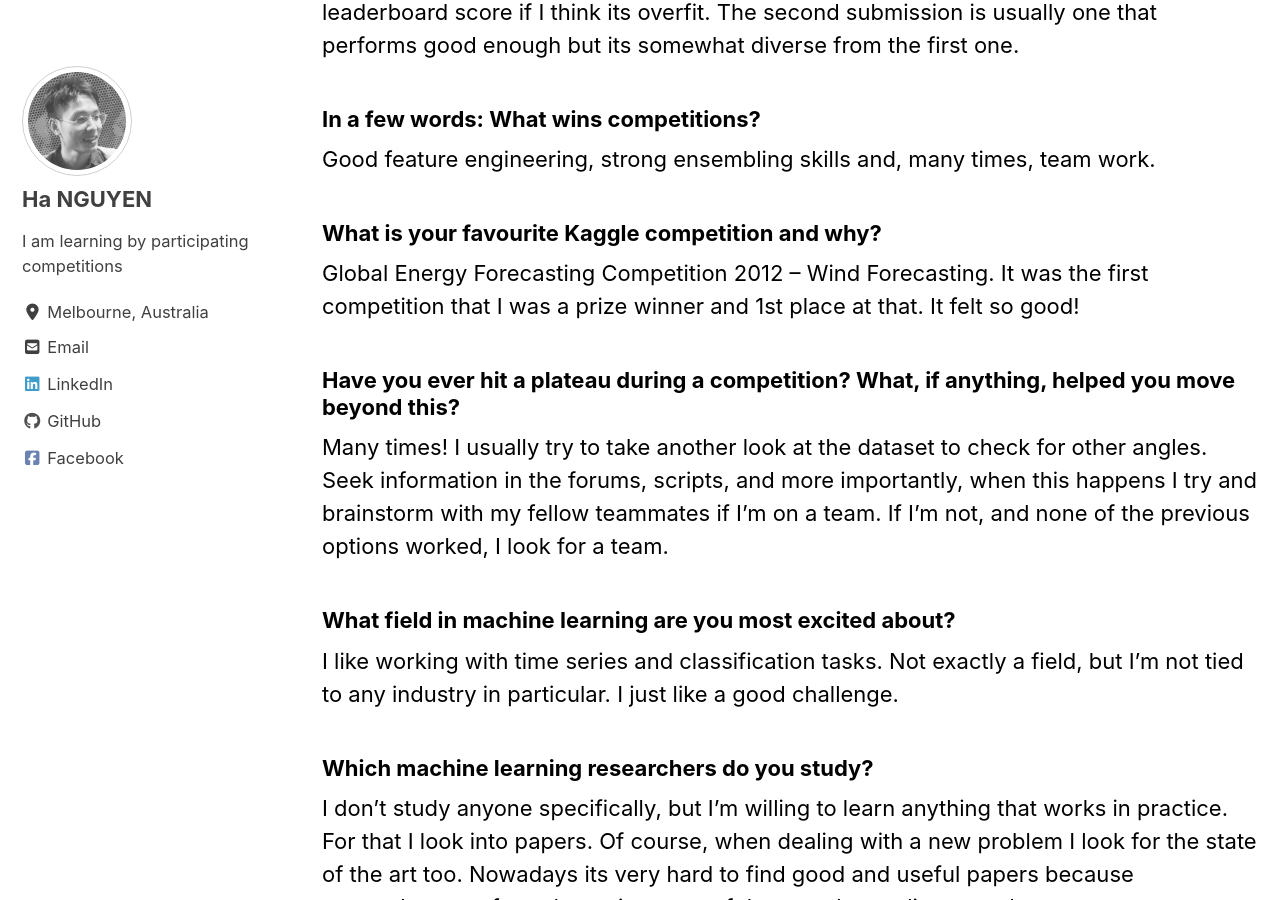
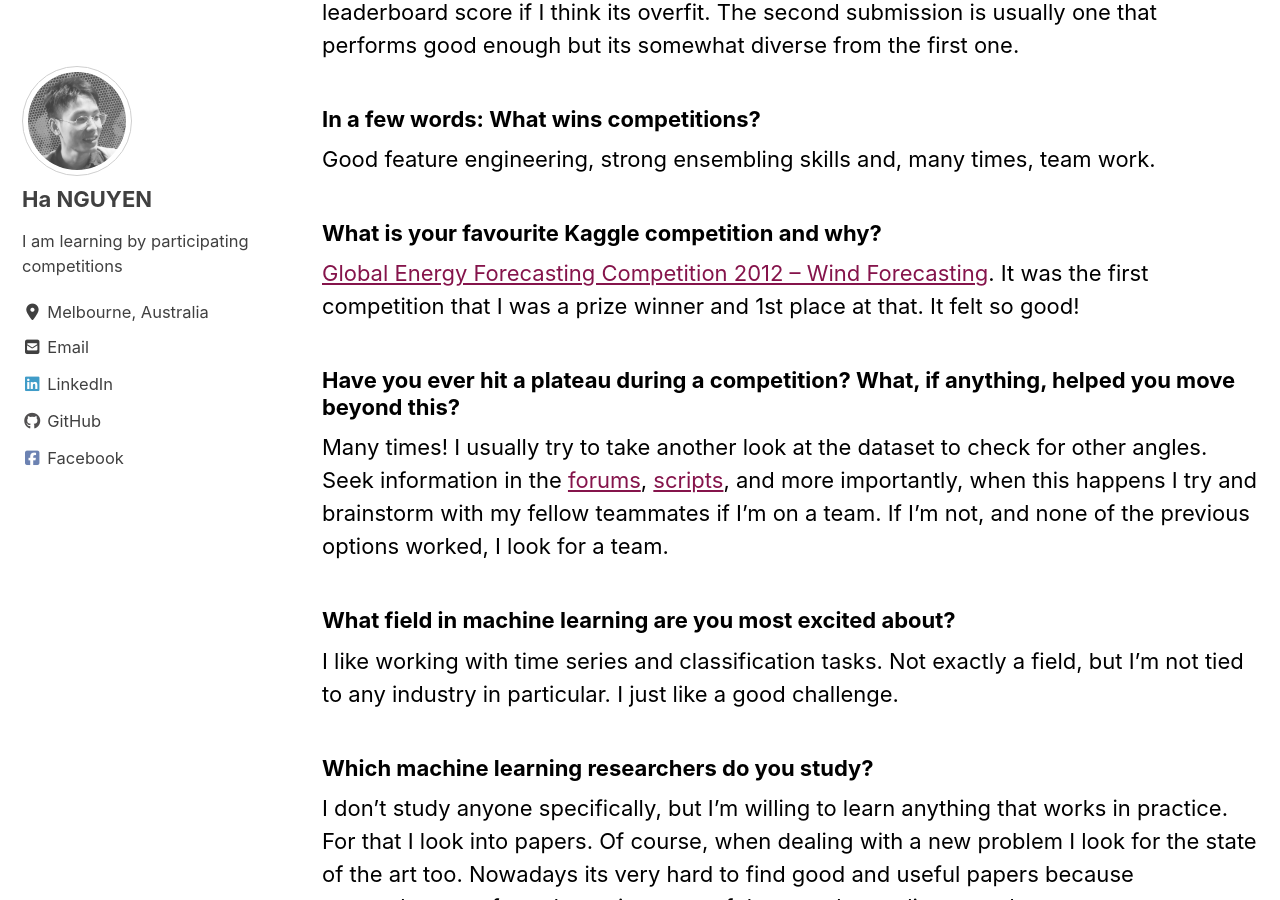
Before and after one commit to datasciblog/datasciblog.github.io, a Jekyll site: the page built from _posts/2020-02-24-profiling-top-kagglers-leustagos.md, in a window 1280 px wide and 900 px high, scrolled down 1799 px. Built offline with Jekyll 4.4.1, drawn with Linux system fonts in a browser that asks for light colours; cached includes are drawn as plain includes; nearby versions of some CDN libraries; part of the change alters nothing that is shown.

```diff
--- a/_posts/2020-02-24-profiling-top-kagglers-leustagos.md
+++ b/_posts/2020-02-24-profiling-top-kagglers-leustagos.md
@@ -54,11 +54,11 @@ Good feature engineering, strong ensembling skills and, many times, team work.
 
 ### What is your favourite Kaggle competition and why?
 
-Global Energy Forecasting Competition 2012 – Wind Forecasting. It was the first competition that I was a prize winner and  1st place at that. It felt so good!
+[Global Energy Forecasting Competition 2012 – Wind Forecasting](https://www.kaggle.com/c/GEF2012-wind-forecasting). It was the first competition that I was a prize winner and  1st place at that. It felt so good!
 
 ### Have you ever hit a plateau during a competition? What, if anything, helped you move beyond this?
 
-Many times! I usually try to take another look at the dataset to check for other angles. Seek information in the forums, scripts, and more importantly, when this happens I try and brainstorm with my fellow teammates if I’m on a team. If I’m not, and none of the previous options worked, I look for a team.
+Many times! I usually try to take another look at the dataset to check for other angles. Seek information in the [forums](https://www.kaggle.com/forums), [scripts](https://www.kaggle.com/scripts), and more importantly, when this happens I try and brainstorm with my fellow teammates if I’m on a team. If I’m not, and none of the previous options worked, I look for a team.
 
 ### What field in machine learning are you most excited about?
 
```
